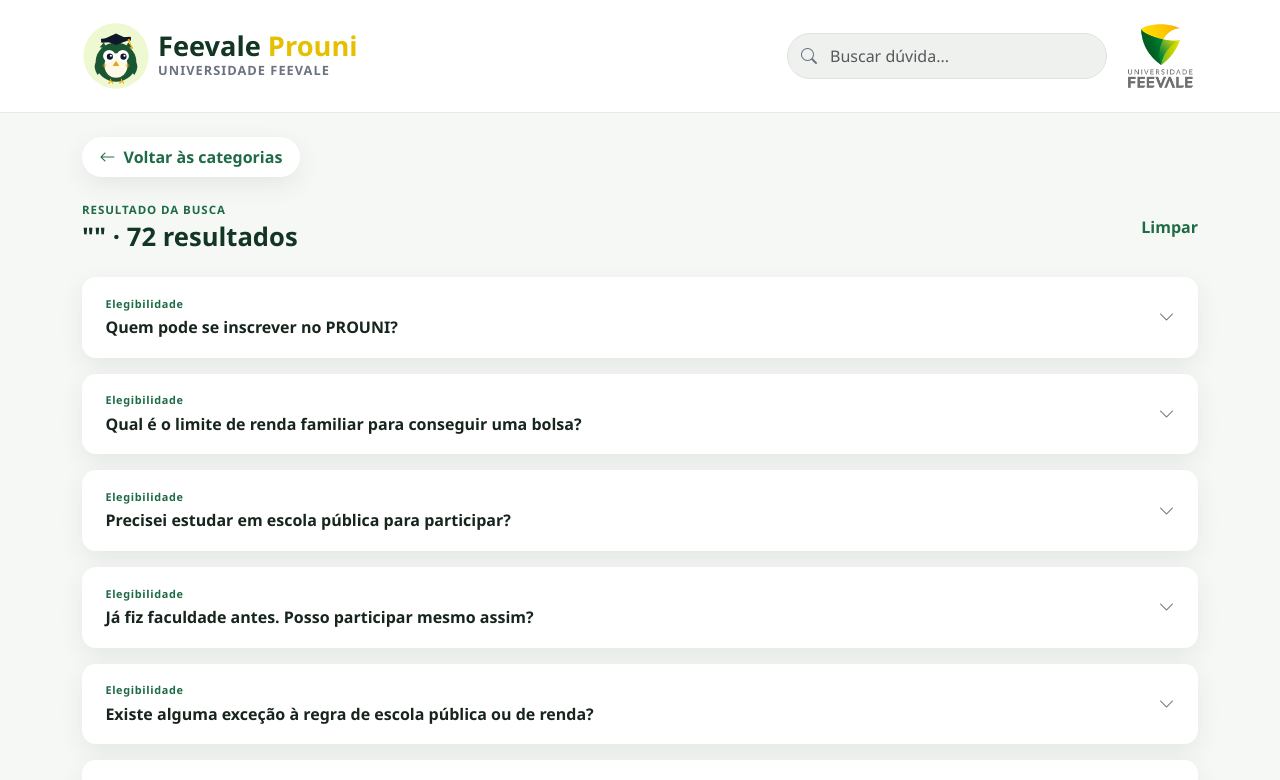
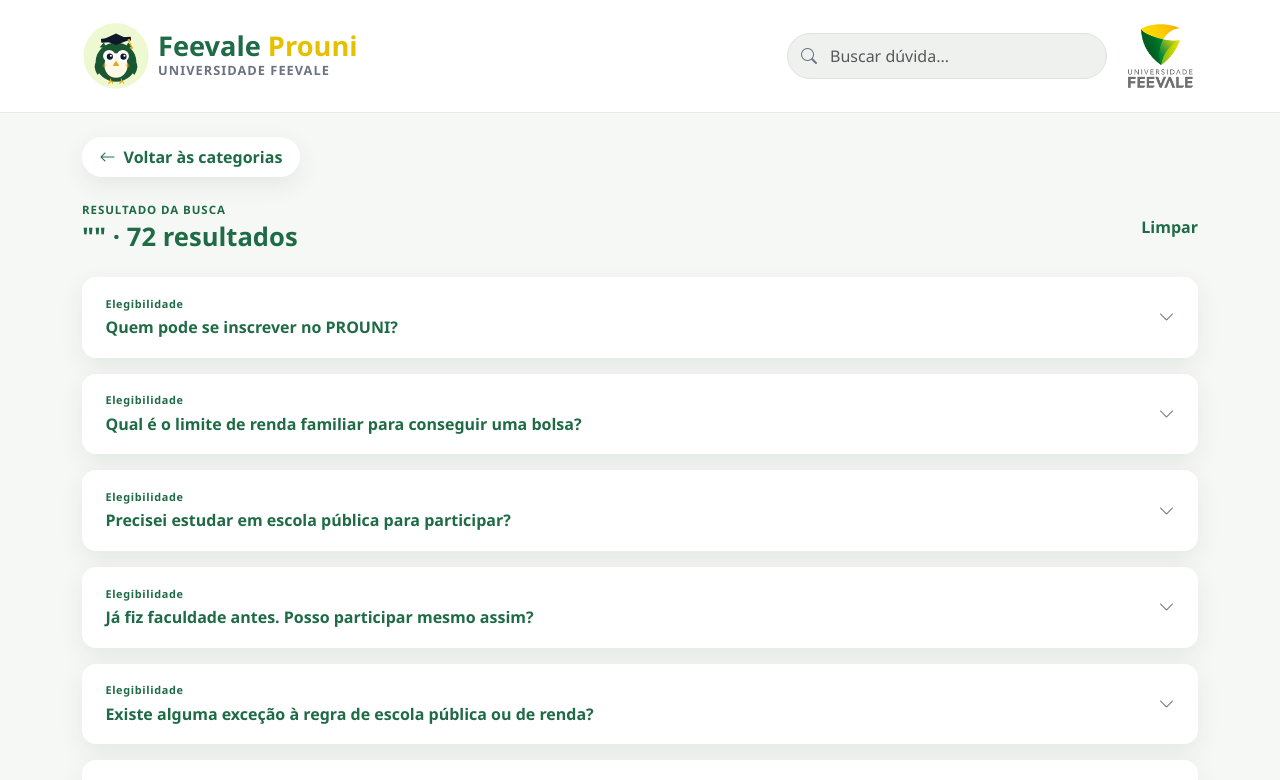
Before and after one commit to JuliaHZucco/logicando-prouni, a React (Vite) app: page /buscar in a window 1280 px wide. Shown: the top 780 px of the page. Built offline with nearby package versions, Linux system fonts and the light colour scheme.

Commit message:
Integra logo Logicando e salva progresso em cookie

```diff
--- a/src/componentes/CardInformativo.tsx
+++ b/src/componentes/CardInformativo.tsx
@@ -3,21 +3,19 @@ import { useId } from "react";
 interface PropsCardInformativo {
   cardTitulo: string;
   cardTexto: string;
-  cardIcone: string;
 }
 
 export default function CardInformativo({
   cardTitulo,
   cardTexto,
-  cardIcone,
 }: PropsCardInformativo) {
   const cardTituloId = useId();
 
   return (
     <section className="card-base card-logicando" aria-labelledby={cardTituloId}>
       <div className="card-logicando-cabecalho">
-        <span className="card-logicando-icone" aria-hidden="true">
-            <i className={`bi ${cardIcone}`} />
+        <span className="card-logicando-icone">
+          <img src="/logo-logicando.png" alt="" />
         </span>
         <h2 id={cardTituloId} className="card-logicando-titulo mb-0">
           {cardTitulo}
--- a/src/funcionalidades/duvidas/contexto/ContextoVisualizacoes.tsx
+++ b/src/funcionalidades/duvidas/contexto/ContextoVisualizacoes.tsx
@@ -1,5 +1,26 @@
-import { createContext, useMemo, useState, type ReactNode } from "react";
+import { createContext, useEffect, useMemo, useState, type ReactNode } from "react";
 import { totalGeralDuvidas } from "../dados/conteudo";
+
+const nomeCookieVisualizacoes = "feevale-prouni-duvidas-vistas";
+const duracaoCookieEmSegundos = 60 * 60 * 24 * 365;
+
+function lerVisualizacoesDoCookie(): Set<string> {
+  if (typeof document === "undefined") return new Set();
+
+  const cookieEncontrado = document.cookie
+    .split("; ")
+    .find((cookie) => cookie.startsWith(`${nomeCookieVisualizacoes}=`));
+
+  if (!cookieEncontrado) return new Set();
+
+  try {
+    const valorCookie = cookieEncontrado.split("=")[1];
+    const ids = JSON.parse(decodeURIComponent(valorCookie));
+    return Array.isArray(ids) ? new Set(ids.filter((id): id is string => typeof id === "string")) : new Set();
+  } catch {
+    return new Set();
+  }
+}
 
 export interface ValorContextoVisualizacoes {
   duvidaIdsVistas: Set<string>;
@@ -12,7 +33,12 @@ export interface ValorContextoVisualizacoes {
 export const ContextoVisualizacoes = createContext<ValorContextoVisualizacoes | null>(null);
 
 export function ProvedorVisualizacoes({ children }: { children: ReactNode }) {
-  const [duvidaIdsVistas, setDuvidaIdsVistas] = useState<Set<string>>(new Set());
+  const [duvidaIdsVistas, setDuvidaIdsVistas] = useState<Set<string>>(lerVisualizacoesDoCookie);
+
+  useEffect(() => {
+    const valorCookie = encodeURIComponent(JSON.stringify([...duvidaIdsVistas]));
+    document.cookie = `${nomeCookieVisualizacoes}=${valorCookie}; max-age=${duracaoCookieEmSegundos}; path=/; SameSite=Lax`;
+  }, [duvidaIdsVistas]);
 
   const marcarDuvidaComoVista = (duvidaId: string) => {
     setDuvidaIdsVistas((idsAtuais) => {
--- a/src/index.css
+++ b/src/index.css
@@ -8,6 +8,9 @@
   --feevale-cinza: #6b7280;
   --feevale-cinza-claro: #eef1ee;
   --feevale-fundo: #f6f8f5;
+  --feevale-verde-categoria: #24583e;
+  --logicando-azul: #287fbe;
+  --logicando-azul-claro: #eaf4fb;
   --feevale-sombra-card: 0 8px 24px rgba(18, 53, 36, 0.08);
   --feevale-raio-grande: 20px;
   --feevale-raio-medio: 14px;
@@ -45,7 +48,7 @@ a {
 .marca-titulo {
   font-weight: 800;
   font-size: 1.7rem;
-  color: var(--feevale-verde-escuro);
+  color: var(--feevale-verde);
   line-height: 1.1;
 }
 
@@ -125,10 +128,14 @@ a {
   color: var(--feevale-laranja-escuro);
 }
 
+.eyebrow-cinza {
+  color: var(--feevale-cinza);
+}
+
 .titulo-boas-vindas {
   font-size: 2rem;
   font-weight: 800;
-  color: var(--feevale-verde-escuro);
+  color: var(--feevale-verde);
   line-height: 1.15;
 }
 
@@ -245,14 +252,19 @@ a {
   align-items: center;
   justify-content: center;
   border-radius: 10px;
-  color: #ffffff;
-  background: #00783c;
-  font-size: 1.1rem;
+  background: var(--logicando-azul-claro);
   flex-shrink: 0;
 }
 
+.card-logicando-icone img {
+  width: 34px;
+  height: 34px;
+  object-fit: contain;
+  mix-blend-mode: multiply;
+}
+
 .card-logicando-titulo {
-  color: var(--feevale-verde-escuro);
+  color: var(--feevale-verde);
   font-size: 1.45rem;
   font-weight: 800;
 }
@@ -265,7 +277,7 @@ a {
 
 .titulo-secao {
   font-weight: 800;
-  color: var(--feevale-verde-escuro);
+  color: var(--feevale-verde);
   font-size: 1.6rem;
 }
 
@@ -301,7 +313,7 @@ a {
 .nome-categoria {
   font-weight: 800;
   font-size: 1.05rem;
-  color: #17251d;
+  color: var(--feevale-verde-categoria);
 }
 
 .seta-categoria {
@@ -387,7 +399,7 @@ a {
 
 .duvida-pergunta-texto {
   font-weight: 700;
-  color: #17251d;
+  color: var(--feevale-verde);
   display: inline-flex;
   align-items: center;
   gap: 0.5rem;
--- a/src/paginas/Inicio.tsx
+++ b/src/paginas/Inicio.tsx
@@ -37,7 +37,7 @@ export default function Inicio() {
       <section className="mt-4">
         <div className="d-flex align-items-end justify-content-between flex-wrap gap-2 mb-3">
           <div>
-            <div className="eyebrow mb-1">EXPLORE POR TEMA</div>
+            <div className="eyebrow eyebrow-cinza mb-1">EXPLORE POR TEMA</div>
             <h2 className="titulo-secao mb-0">Categorias</h2>
           </div>
           <div className="d-flex align-items-center gap-2 text-muted small">
@@ -69,7 +69,6 @@ export default function Inicio() {
       <div className="mt-4">
         <CardInformativo
           cardTitulo="Logicando"
-          cardIcone="bi-lightbulb"
           cardTexto="O projeto social Logicando: Aprendizagem Criativa e Tecnologias Digitais no Desenvolvimento do Pensamento Computacional tem o objetivo de qualificar estudantes e professores de Ensino Fundamental e Médio a fim de promover o desenvolvimento tecnológico. Para isso, são realizadas ações de melhoria dos processos de aprendizagem, envolvendo projetos de aprendizagem criativa, inovativa, inventiva e tecnológica, que envolvem o pensamento computacional, permitindo que os participantes sejam capazes de criar e construir artefatos digitais para uso da comunidade escolar e comunidade social."
         />
       </div>
```
Also changed, not shown: public/logo-logicando.png (added).
